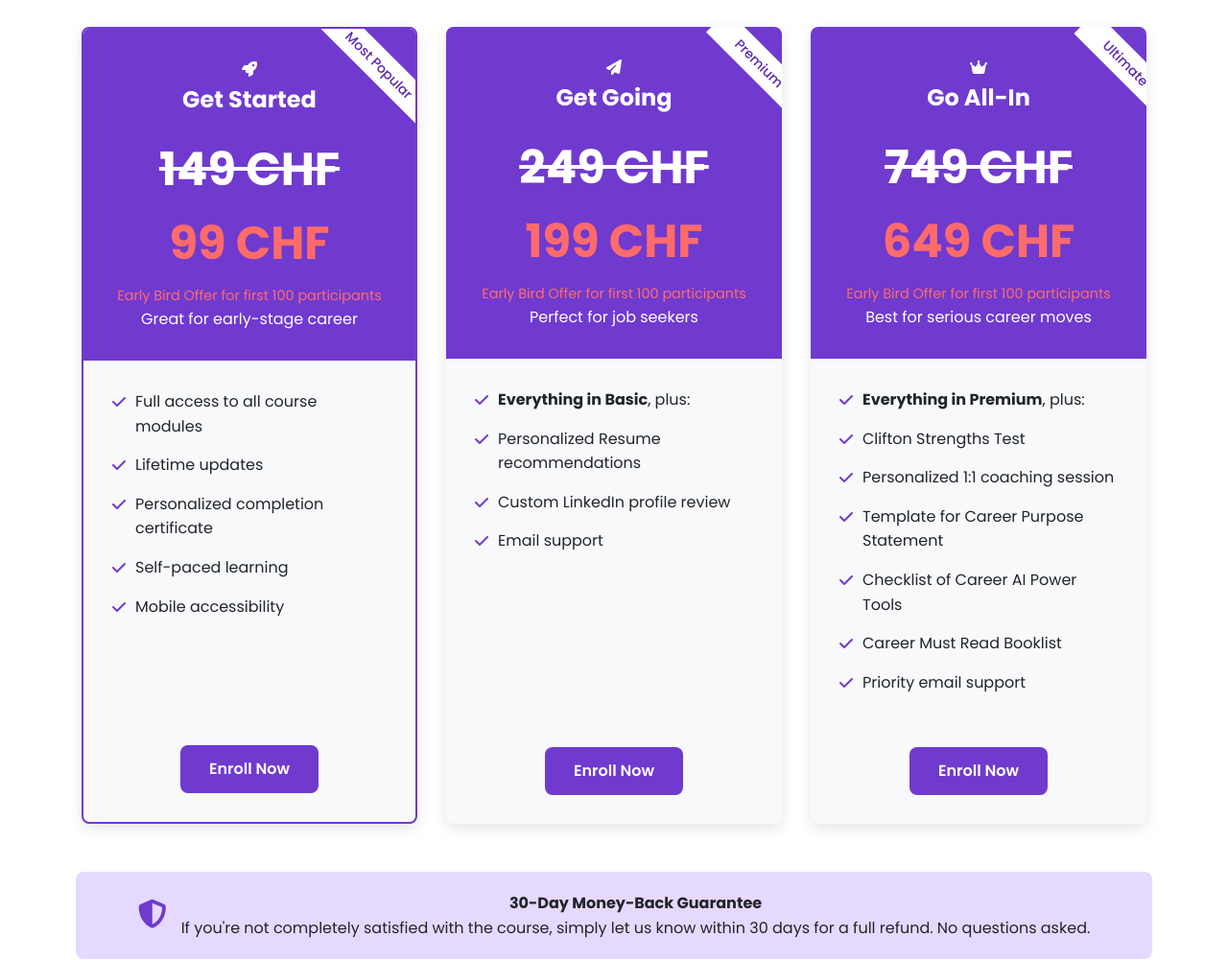
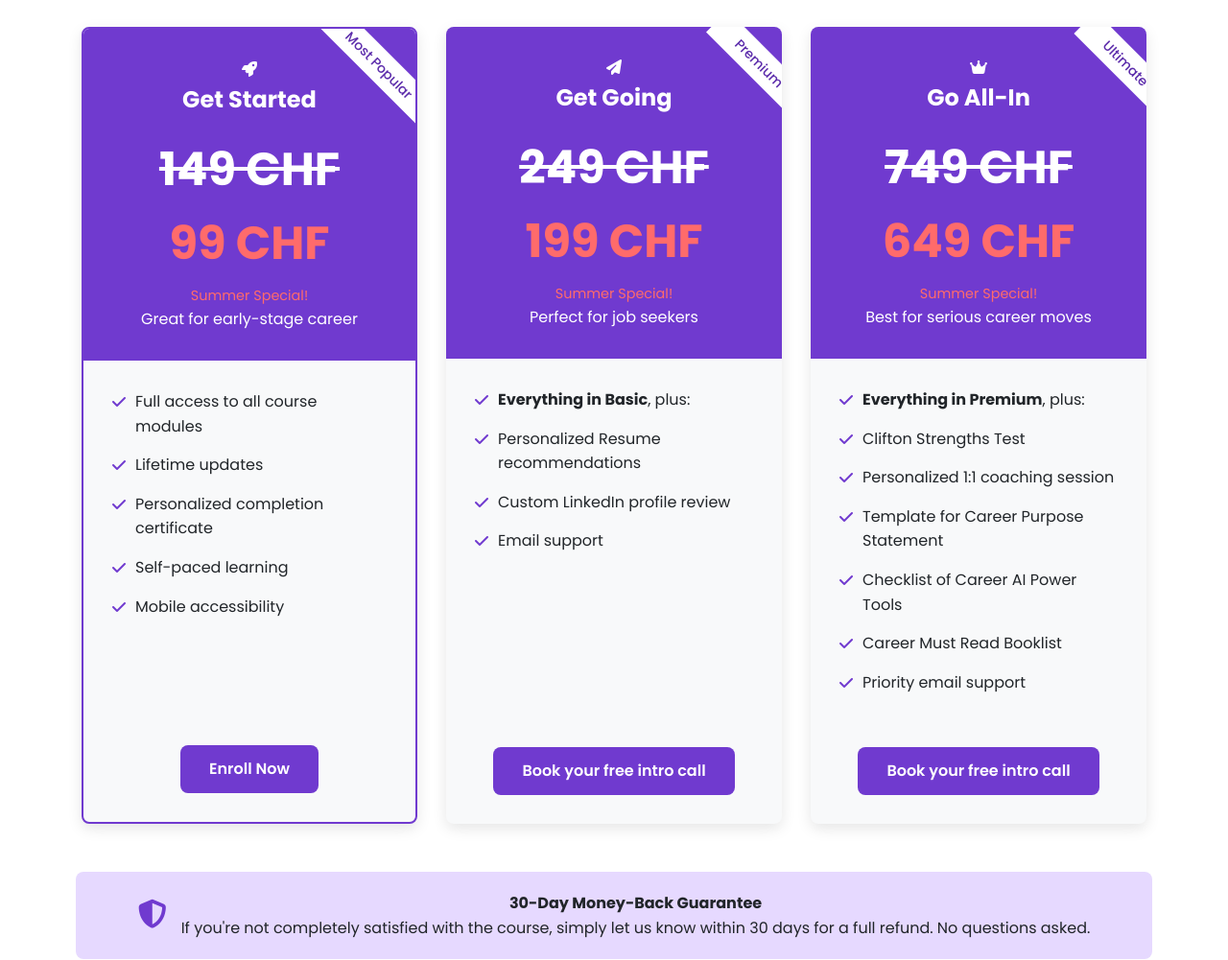
Before and after one commit to Juni-crypto/NegotiateHer-Elearning, a plain HTML site: page index.html in a window 1280 px wide. Shown: the part 4939-5940 px from the top of the page at 96% size. Drawn offline with nearby package versions, Linux system fonts and the light colour scheme; a script that the page names is missing.

Commit message:
Update pricing section: change early bird offer text to "Summer Special!" and update checkout links

```diff
--- a/index.html
+++ b/index.html
@@ -301,7 +301,7 @@
                         <h3>Get Started</h3>
                         <div class="price"><span style="text-decoration: line-through;">149 CHF</span></div>
                         <div class="price" style="color: #ff6b6b; font-weight: bold;">99 CHF</div>
-                        <p class="early-bird-offer" style="color: #ff6b6b; font-size: 0.9em; margin-top: 5px;">Early Bird Offer for first 100 participants </p>
+                        <p class="early-bird-offer" style="color: #ff6b6b; font-size: 0.9em; margin-top: 5px;">Summer Special!</p>
                         <p class="package-subtitle">Great for early-stage career</p>
                     </div>
                     <div class="pricing-features">
@@ -314,7 +314,7 @@
                         </ul>
                     </div>
                     <div class="pricing-cta" style="margin-top: auto;">
-                        <a href="https://negotiateher.mykajabi.com/offers/4mb7Lv2t/checkout" class="btn btn-primary">Enroll Now</a>
+                        <a href="https://negotiateher.mykajabi.com/offers/hcrbcxhF/checkout" class="btn btn-primary">Enroll Now</a>
                     </div>
                 </div>
                 <div class="pricing-card" style="display: flex; flex-direction: column;">
@@ -326,7 +326,7 @@
                         <h3>Get Going</h3>
                         <div class="price"><span style="text-decoration: line-through;">249 CHF</span></div>
                         <div class="price" style="color: #ff6b6b; font-weight: bold;">199 CHF</div>
-                        <p class="early-bird-offer" style="color: #ff6b6b; font-size: 0.9em; margin-top: 5px;">Early Bird Offer for first 100 participants</p>
+                        <p class="early-bird-offer" style="color: #ff6b6b; font-size: 0.9em; margin-top: 5px;">Summer Special!</p>
                         <p class="package-subtitle">Perfect for job seekers</p>
                     </div>
                     <div class="pricing-features">
@@ -338,7 +338,7 @@
                         </ul>
                     </div>
                     <div class="pricing-cta" style="margin-top: auto;">
-                        <a href="https://negotiateher.mykajabi.com/offers/qoPFatgR/checkout" class="btn btn-primary">Enroll Now</a>
+                        <a href="https://calendly.com/negotiatehernow/tea-with-g" class="btn btn-primary">Book your free intro call</a>
                     </div>
                 </div>
                 <div class="pricing-card" style="display: flex; flex-direction: column;">
@@ -350,7 +350,7 @@
                         <h3>Go All-In</h3>
                         <div class="price"><span style="text-decoration: line-through;">749 CHF</span></div>
                         <div class="price" style="color: #ff6b6b; font-weight: bold;">649 CHF</div>
-                        <p class="early-bird-offer" style="color: #ff6b6b; font-size: 0.9em; margin-top: 5px;">Early Bird Offer for first 100 participants</p>
+                        <p class="early-bird-offer" style="color: #ff6b6b; font-size: 0.9em; margin-top: 5px;">Summer Special!</p>
                         <p class="package-subtitle">Best for serious career moves</p>
                     </div>
                     <div class="pricing-features">
@@ -365,7 +365,7 @@
                         </ul>
                     </div>
                     <div class="pricing-cta" style="margin-top: auto;">
-                        <a href="https://negotiateher.mykajabi.com/offers/Zh8z76SJ" class="btn btn-primary">Enroll Now</a>
+                        <a href="https://calendly.com/negotiatehernow/tea-with-g" class="btn btn-primary">Book your free intro call</a>
                     </div>
                 </div>
             </div>
@@ -455,7 +455,7 @@
                 <div class="signup-form">
                     <div class="form-card">
                         <h3>Start Your Journey Today</h3>
-                        <p class="offer-highlight">Special Launch Price: <span class="strike">149 CHF</span> <span class="highlight-price">99 CHF</span></p>
+                        <p class="offer-highlight">Summer Special: <span class="strike">149 CHF</span> <span class="highlight-price">99 CHF</span></p>
 
                         <ul class="final-features">
                             <li><i class="fas fa-unlock"></i> Instant access to all modules</li>
@@ -466,7 +466,7 @@
                         </ul>
 
                         <div class="enrollment-cta">
-                            <a href="https://negotiateher.mykajabi.com/offers/4mb7Lv2t/checkout" class="btn btn-primary btn-large pulse-animation">Enroll Now</a>
+                            <a href="https://negotiateher.mykajabi.com/offers/hcrbcxhF/checkout" class="btn btn-primary btn-large pulse-animation">Enroll Now</a>
                             <p class="secure-badge"><i class="fas fa-lock"></i> Secure checkout</p>
                         </div>
                     </div>
```
